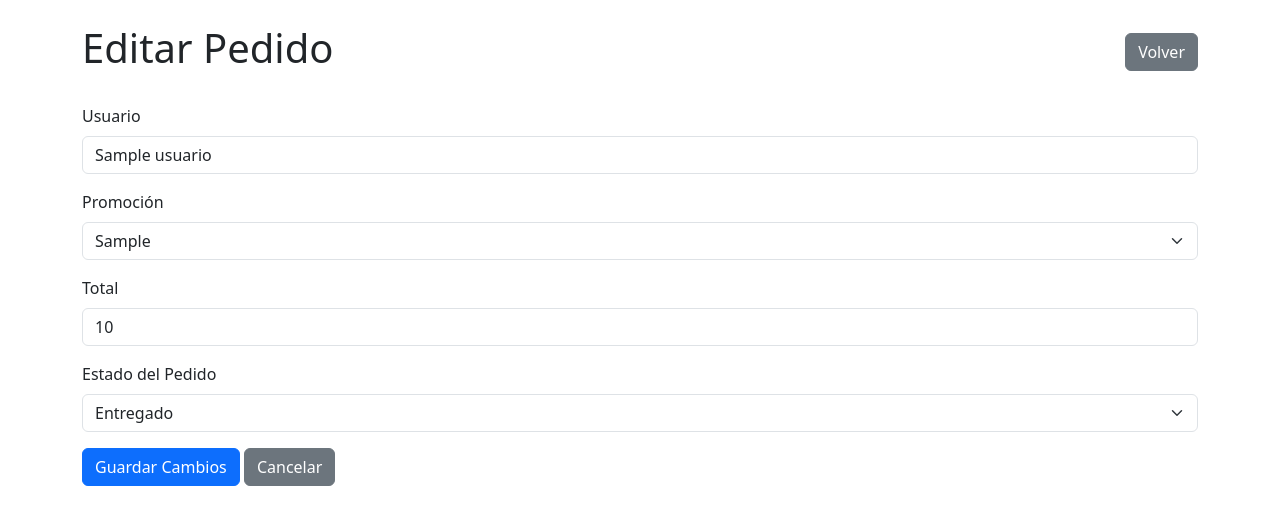
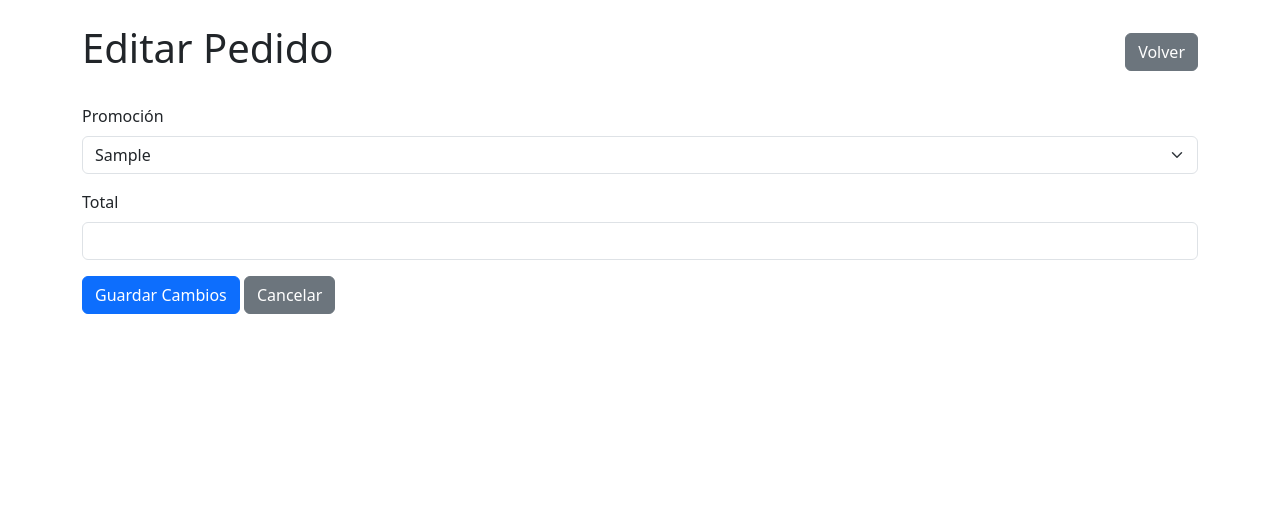
Before and after one commit to feliger27/ProyectoTIS, a PHP site: page /xampp/editar.php?id=1 in a window 1280 px wide. Shown: the top 525 px of the page. Run offline with PHP 8.4, Linux system fonts and the light colour scheme; the visitor is signed in with stand-in values (Sample User, id 1); tables that the repository leaves empty or names only in its code hold one stand-in row (values such as "Sample post"); some libraries are stand-ins or nearby versions.

Commit message:
editar pedidos

```diff
--- a/mantenedores/pedidos/editar.php
+++ b/mantenedores/pedidos/editar.php
@@ -4,51 +4,33 @@ include '../../conexion.php';
 if (isset($_GET['id'])) {
     $id_pedido = $_GET['id'];
 
-    // Obtener el pedido actual junto con el nombre y correo del usuario
-    $sql = "SELECT pedido.*, usuario.correo_electronico AS correo_usuario, usuario.nombre AS nombre
-            FROM pedido
-            JOIN usuario ON pedido.id_usuario = usuario.id_usuario
-            WHERE pedido.id_pedido = ?";
+    // Obtener el pedido actual
+    $sql = "SELECT * FROM pedido WHERE id_pedido = ?";
     $stmt = $conexion->prepare($sql);
     $stmt->bind_param('i', $id_pedido);
     $stmt->execute();
     $result = $stmt->get_result();
     $pedido = $result->fetch_assoc();
 
-    // Obtener promociones para el formulario
+    // Obtener usuarios y promociones para el formulario
+    $usuarios = $conexion->query("SELECT id_usuario, nombre FROM usuario");
     $promociones = $conexion->query("SELECT id_promocion, codigo_promocion FROM promocion");
 
     if ($_SERVER['REQUEST_METHOD'] == 'POST') {
         // Recibir datos del formulario
-        $id_usuario = $_POST['id_usuario'];
-        $id_promocion = $_POST['id_promocion'];
+        $id_promocion = $_POST['id_promocion'] ?: null; // Permitir que el valor sea null si no se selecciona promoción
         $total = $_POST['total'];
-        $estado_pedido = $_POST['estado_pedido'];
-
-        // Obtener el correo del usuario seleccionado
-        $stmt_usuario = $conexion->prepare("SELECT correo_electronico FROM usuario WHERE id_usuario = ?");
-        $stmt_usuario->bind_param('i', $id_usuario);
-        $stmt_usuario->execute();
-        $result_usuario = $stmt_usuario->get_result();
-        $correo_usuario = $result_usuario->fetch_assoc()['correo_electronico'];
 
         // Actualizar el pedido
-        $sql_update = "UPDATE pedido SET id_usuario = ?, id_promocion = ?, total = ?, estado_pedido = ? WHERE id_pedido = ?";
+        $sql_update = "UPDATE pedido SET id_promocion = ?, monto = ? WHERE id_pedido = ?";
         $stmt_update = $conexion->prepare($sql_update);
-        $stmt_update->bind_param('iiisi', $id_usuario, $id_promocion, $total, $estado_pedido, $id_pedido);
+        $stmt_update->bind_param('sii', $id_promocion, $total, $id_pedido);
 
         if ($stmt_update->execute()) {
-            $mensaje_exito = "<div class='alert alert-success alert-dismissible fade show' role='alert'>
-                                 Pedido editado exitosamente.
-                                 <button type='button' class='btn-close' data-bs-dismiss='alert' aria-label='Close'></button>
-                             </div>";
-
-            // Enviar notificación si se seleccionó un estado diferente al actual
-            if (isset($_POST['enviar_notificacion']) && $_POST['enviar_notificacion'] == '1') {
-                $mensaje_notificacion = enviarCorreoNotificacion($id_pedido, $estado_pedido, $correo_usuario);
-            }
+            header("Location: listar.php?actualizado=1");
+            exit();
         } else {
-            $mensaje_error = "<div class='alert alert-danger alert-dismissible fade show' role='alert'>
+            echo "<div class='alert alert-danger alert-dismissible fade show' role='alert'>
                     Error: " . $stmt_update->error . "
                     <button type='button' class='btn-close' data-bs-dismiss='alert' aria-label='Close'></button>
                 </div>";
@@ -58,86 +40,30 @@ if (isset($_GET['id'])) {
     header('Location: listar.php');
     exit();
 }
-
-// Función para enviar correo de notificación
-function enviarCorreoNotificacion($id_pedido, $estado_pedido, $correo)
-{
-    require '../../libs/PHPMailer/src/Exception.php';
-    require '../../libs/PHPMailer/src/PHPMailer.php';
-    require '../../libs/PHPMailer/src/SMTP.php';
-
-    $mail = new PHPMailer\PHPMailer\PHPMailer();
-    try {
-        // Configuración del servidor SMTP
-        $mail->isSMTP();
-        $mail->Host = 'sandbox.smtp.mailtrap.io';
-        $mail->SMTPAuth = true;
-        $mail->Username = '02508a3a3a9bf5';
-        $mail->Password = '99c3b27d1457ed';
-        $mail->SMTPSecure = PHPMailer\PHPMailer\PHPMailer::ENCRYPTION_STARTTLS;
-        $mail->Port = 25;
-        $mail->CharSet = 'UTF-8';  // Establece la codificación de caracteres en UTF-8
-
-        // Configurar correo de origen y destinatario
-        $mail->setFrom('from@example.com', 'Tu Proyecto');
-        $mail->addAddress($correo);
-
-        // Contenido del correo
-        $mail->isHTML(true);
-        $mail->Subject = 'Actualización de Estado del Pedido';
-        $mail->Body    = "El estado de su pedido con ID #$id_pedido ha cambiado a: $estado_pedido.";
-        $mail->AltBody = "El estado de su pedido con ID #$id_pedido ha cambiado a: $estado_pedido.";
-
-        $mail->send();
-        return "<div class='alert alert-success alert-dismissible fade show' role='alert'>
-                   La notificación fue enviada exitosamente a $correo.
-                   <button type='button' class='btn-close' data-bs-dismiss='alert' aria-label='Close'></button>
-               </div>";
-    } catch (Exception $e) {
-        return "<div class='alert alert-danger alert-dismissible fade show' role='alert'>
-                   Error al enviar el mensaje: {$mail->ErrorInfo}
-                   <button type='button' class='btn-close' data-bs-dismiss='alert' aria-label='Close'></button>
-               </div>";
-    }
-}
 ?>
 
 <!DOCTYPE html>
 <html lang="es">
+
 <head>
     <meta charset="UTF-8">
     <meta name="viewport" content="width=device-width, initial-scale=1.0">
     <title>Editar Pedido</title>
     <link href="https://cdn.jsdelivr.net/npm/bootstrap@5.3.0/dist/css/bootstrap.min.css" rel="stylesheet">
 </head>
+
 <body>
 
     <div class="container mt-4">
-    <?php
-    if (isset($mensaje_exito)) {
-        echo $mensaje_exito;
-    }
-    if (isset($mensaje_notificacion)) {
-        echo $mensaje_notificacion;
-    }
-    if (isset($mensaje_error)) {
-        echo $mensaje_error;
-    }
-    ?>
         <div class="d-flex justify-content-between align-items-center">
             <h1>Editar Pedido</h1>
             <button class="btn btn-secondary" onclick="window.location.href='listar.php'">Volver</button>
         </div>
         <form method="POST" class="mt-4">
             <div class="mb-3">
-            <label for="id_usuario" class="form-label">Usuario</label>
-            <input type="text" class="form-control" value="<?php echo htmlspecialchars($pedido['nombre'], ENT_QUOTES, 'UTF-8'); ?>" readonly>
-            <input type="hidden" name="id_usuario" value="<?php echo $pedido['id_usuario']; ?>">
-        </div>
-
-        <div class="mb-3">
                 <label for="id_promocion" class="form-label">Promoción</label>
-            <select class="form-select" id="id_promocion" name="id_promocion" required>
+                <select class="form-select" id="id_promocion" name="id_promocion">
+                    <option value="" <?php if (empty($pedido['id_promocion'])) echo 'selected'; ?>>Sin Promoción</option>
                     <?php while ($promocion = $promociones->fetch_assoc()): ?>
                         <option value="<?php echo $promocion['id_promocion']; ?>" <?php if ($pedido['id_promocion'] == $promocion['id_promocion']) echo 'selected'; ?>>
                             <?php echo $promocion['codigo_promocion']; ?>
@@ -148,48 +74,19 @@ function enviarCorreoNotificacion($id_pedido, $estado_pedido, $correo)
 
             <div class="mb-3">
                 <label for="total" class="form-label">Total</label>
-            <input type="number" class="form-control" id="total" name="total" value="<?php echo $pedido['total']; ?>" required>
-        </div>
-
-        <div class="mb-3">
-            <label for="estado_pedido" class="form-label">Estado del Pedido</label>
-            <select class="form-select" id="estado_pedido" name="estado_pedido" onchange="verificarCambioEstado()" required>
-                <option value="en_preparacion" <?php if ($pedido['estado_pedido'] == 'en_preparacion') echo 'selected'; ?>>En preparación</option>
-                <option value="en_reparto" <?php if ($pedido['estado_pedido'] == 'en_reparto') echo 'selected'; ?>>En reparto</option>
-                <option value="entregado" <?php if ($pedido['estado_pedido'] == 'entregado') echo 'selected'; ?>>Entregado</option>
-            </select>
-        </div>
-
-        <input type="hidden" name="correo_usuario" value="<?php echo $pedido['correo_usuario']; ?>">
-
-        <!-- Checkbox para enviar notificación -->
-        <div id="notificacionFormulario" style="display: none;" class="mb-3">
-            <input type="hidden" name="enviar_notificacion" value="1">
-            <div class="form-check">
-                <input class="form-check-input" type="checkbox" value="1" id="enviarNotificacion" name="enviar_notificacion">
-                <label class="form-check-label" for="enviarNotificacion">Enviar notificación al usuario</label>
-            </div>
+                <input type="number" class="form-control" id="total" name="total" value="<?php echo $pedido['monto']; ?>" required>
             </div>
 
             <button type="submit" class="btn btn-primary">Guardar Cambios</button>
             <a href="listar.php" class="btn btn-secondary">Cancelar</a>
         </form>
+
+        <?php if (isset($_GET['actualizado']) && $_GET['actualizado'] == 1): ?>
+            <div class="alert alert-success mt-3" role="alert">Pedido actualizado exitosamente.</div>
+        <?php endif; ?>
     </div>
-
-<script>
-function verificarCambioEstado() {
-    const estadoActual = '<?php echo $pedido['estado_pedido']; ?>';
-    const estadoSeleccionado = document.getElementById('estado_pedido').value;
-    const notificacionFormulario = document.getElementById('notificacionFormulario');
-
-    if (estadoSeleccionado !== estadoActual) {
-        notificacionFormulario.style.display = 'block';
-    } else {
-        notificacionFormulario.style.display = 'none';
-    }
-}
-</script>
 
     <script src="https://cdn.jsdelivr.net/npm/bootstrap@5.3.0/dist/js/bootstrap.bundle.min.js"></script>
 </body>
+
 </html>
```
Lines whose indentation alone changed are shown as unchanged.
